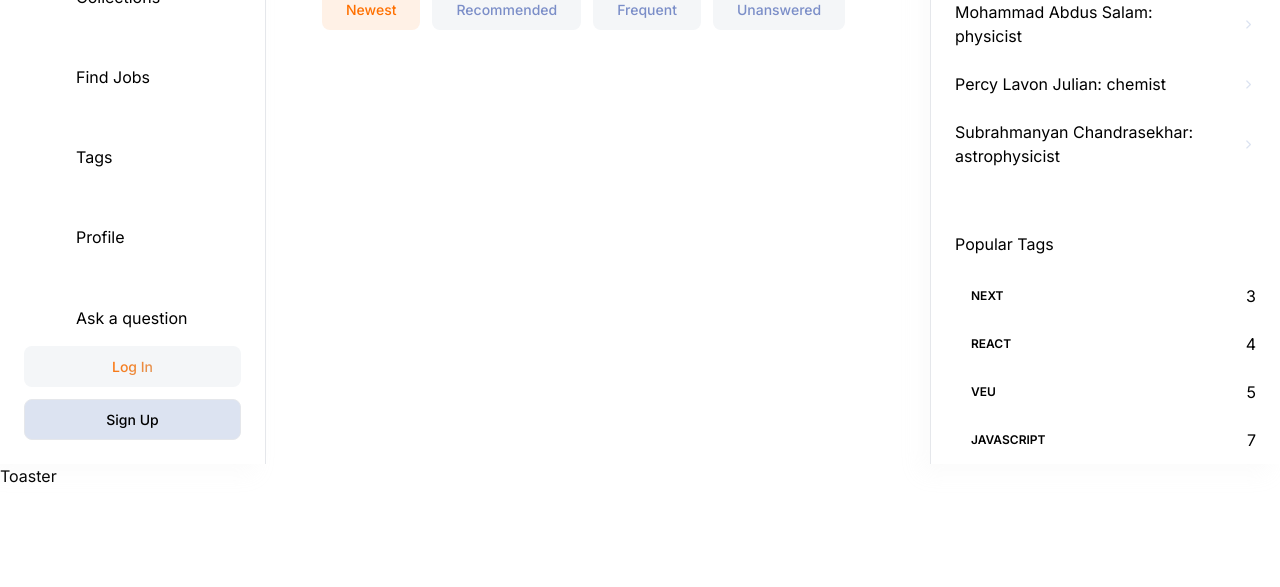
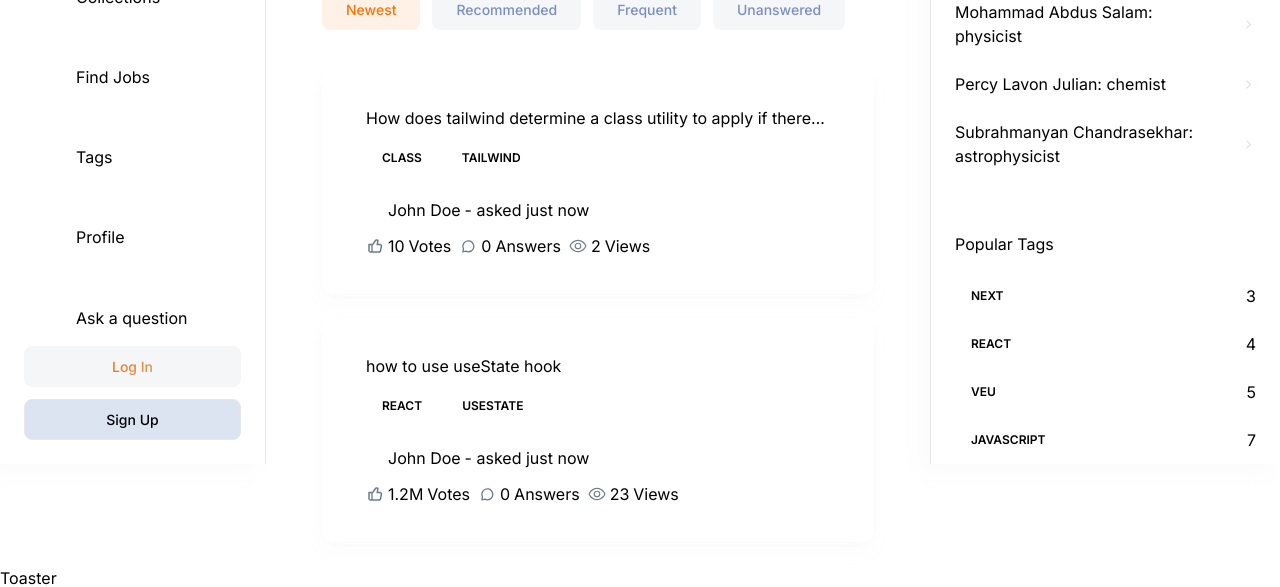
Before and after one commit to soumya098/dev_flow_nextjs13, a Next.js app: page / in a window 1280 px wide. Shown: the part 336-923 px from the top of the page. Before the commit the page ends 824 px from the top, so only its background shows below. Built offline with nearby package versions, Linux system fonts and the light colour scheme; no server answers.

Commit message:
implement questions card ui

```diff
--- a/app/(root)/(home)/page.tsx
+++ b/app/(root)/(home)/page.tsx
@@ -1,9 +1,48 @@
+import QuestionCard from '@/components/cards/QuestionCard';
 import HomeFilter from '@/components/home/HomeFilter';
 import Filter from '@/components/shared/Filter';
+import NoResult from '@/components/shared/NoResult';
 import LocalSearchBar from '@/components/shared/search/LocalSearchBar';
 import { Button } from '@/components/ui/button';
 import { HomePageFilters } from '@/constants/filters';
 import Link from 'next/link';
+
+const questions = [
+	{
+		_id: '1',
+		title: 'How does tailwind determine a class utility to apply if there are competing classes within a component?',
+		tags: [
+			{ _id: '1', name: 'class' },
+			{ _id: '2', name: 'tailwind' }
+		],
+		author: {
+			_id: 'author1',
+			name: 'John Doe',
+			picture: 'john-doe.jpg'
+		},
+		upVotes: 10,
+		views: 2,
+		answers: [],
+		createdAt: new Date('2023-10-22T16:00:04.481Z')
+	},
+	{
+		_id: '2',
+		title: 'how to use useState hook',
+		tags: [
+			{ _id: '5', name: 'react' },
+			{ _id: '7', name: 'useState' }
+		],
+		author: {
+			_id: 'author1',
+			name: 'John Doe',
+			picture: 'john-doe.jpg'
+		},
+		upVotes: 1204540,
+		views: 23,
+		answers: [],
+		createdAt: new Date('2023-10-22T16:00:04.481Z')
+	}
+];
 
 const Home = () => {
 	return (
@@ -23,6 +62,32 @@
 			</div>
 
 			<HomeFilter />
+
+			<div className='mt-10 flex w-full flex-col gap-6'>
+				{questions.length > 0 ? (
+					questions.map((question) => (
+						<QuestionCard
+							key={question._id}
+							id={question._id}
+							title={question.title}
+							tags={question.tags}
+							author={question.author}
+							upVotes={question.upVotes}
+							views={question.views}
+							answers={question.answers}
+							createdAt={question.createdAt}
+						/>
+					))
+				) : (
+					<NoResult
+						title='There&#39;s no question to show'
+						desc='Be the first to break the silence! 🚀 Ask a Question and kickstart the discussion. our query could be the next big thing others learn from.
+            Get involved! 💡'
+						link='/ask-question'
+						linkText='Ask a Question'
+					/>
+				)}
+			</div>
 		</>
 	);
 };
--- /dev/null
+++ b/components/cards/QuestionCard.tsx
@@ -0,0 +1,86 @@
+import Link from 'next/link';
+import React from 'react';
+import RenderTag from '../shared/RenderTag';
+import Metric from '../shared/Metric';
+import { formatNumber, getTimestamps } from '@/lib/utils';
+
+interface Props {
+	id: string;
+	title: string;
+	tags: {
+		_id: string;
+		name: string;
+	}[];
+	author: {
+		_id: string;
+		name: string;
+		picture: string;
+	};
+	views: number;
+	upVotes: number;
+	answers: Array<object>;
+	createdAt: Date;
+}
+
+const QuestionCard = ({ id, title, tags, author, views, upVotes, answers, createdAt }: Props) => {
+	return (
+		<div className='card-wrapper rounded-[10px] p-9 sm:px-11'>
+			<div className='flex flex-col-reverse items-start justify-between gap-6 sm:flex-row'>
+				<div>
+					<span className='subtle-regular text-dark400_light700 line-clamp-1 flex sm:hidden'>{getTimestamps(createdAt)}</span>
+
+					<Link href={`/questions/${id}`}>
+						<h3 className='sm:h3-semibold base-semibold text-dark200_light900 line-clamp-1 flex-1'>{title}</h3>
+					</Link>
+				</div>
+				{/* todo: if signed in add edit/ delete  */}
+			</div>
+
+			<div className='mt-3 flex flex-wrap gap-2 '>
+				{tags.map((tag) => (
+					<RenderTag key={tag._id} id={tag._id} name={tag.name} />
+				))}
+			</div>
+
+			<div className='flex-between mt-6 w-full flex-wrap gap-3'>
+				<div className='flex'>
+					<Metric
+						imgUrl={`/assets/icons/avatar.svg`}
+						alt='user'
+						value={author.name}
+						title={` - asked ${getTimestamps(createdAt)}`}
+						textStyles='body-medium text-dark400_light700'
+						href={`/profile/${author._id}`}
+						isAuthor
+					/>
+				</div>
+
+				<div className='flex-between gap-2'>
+					<Metric
+						imgUrl='/assets/icons/like.svg'
+						alt='upVotes'
+						value={formatNumber(upVotes)}
+						title=' Votes'
+						textStyles='small-medium text-dark400_light800'
+					/>
+					<Metric
+						imgUrl='/assets/icons/message.svg'
+						alt='answers'
+						value={formatNumber(answers.length)}
+						title=' Answers'
+						textStyles='small-medium text-dark400_light800'
+					/>
+					<Metric
+						imgUrl='/assets/icons/eye.svg'
+						alt='views'
+						value={formatNumber(views)}
+						title=' Views'
+						textStyles='small-medium text-dark400_light800'
+					/>
+				</div>
+			</div>
+		</div>
+	);
+};
+
+export default QuestionCard;
--- /dev/null
+++ b/components/shared/Metric.tsx
@@ -0,0 +1,35 @@
+import Image from 'next/image';
+import Link from 'next/link';
+import React from 'react';
+
+interface Props {
+	imgUrl: string;
+	alt: string;
+	value: string | number;
+	title: string;
+	href?: string;
+	textStyles?: string;
+	isAuthor?: boolean;
+}
+const Metric = ({ imgUrl, alt, value, title, href, textStyles, isAuthor }: Props) => {
+	const metricContent = (
+		<>
+			<Image src={imgUrl} alt={alt} width={18} height={18} className={`object-contain ${href ? 'invert-colors rounded-full' : ''}`} />
+			<p className={`${textStyles} flex items-center gap-1`}>
+				{value} <span className={`small-regular line-clamp-1 ${isAuthor ? 'max-sm:hidden' : ''} `}>{title}</span>
+			</p>
+		</>
+	);
+
+	if (href) {
+		return (
+			<Link href={href} className='flex-center gap-1'>
+				{metricContent}
+			</Link>
+		);
+	} else {
+		return <div className='flex-center flex-wrap gap-1'>{metricContent}</div>;
+	}
+};
+
+export default Metric;
--- /dev/null
+++ b/components/shared/NoResult.tsx
@@ -0,0 +1,41 @@
+import Image from 'next/image';
+import Link from 'next/link';
+import React from 'react';
+import { Button } from '../ui/button';
+
+interface Props {
+	title: string;
+	desc: string;
+	link: string;
+	linkText: string;
+}
+
+const NoResult = ({ title, desc, link, linkText }: Props) => {
+	return (
+		<div className='flex-center mt-10 w-full flex-col'>
+			<Image
+				src='/assets/images/light-illustration.png'
+				alt='No result illustration'
+				width={270}
+				height={200}
+				className='block object-contain dark:hidden'
+			/>
+			<Image
+				src='/assets/images/dark-illustration.png'
+				alt='No result illustration'
+				width={270}
+				height={200}
+				className='hidden object-contain dark:flex'
+			/>
+
+			<h2 className='h2-bold text-dark200_light900 mt-8'>{title}</h2>
+			<p className='body-regular text-dark500_light700 my-3.5 max-w-md text-center'>{desc}</p>
+
+			<Link href={link}>
+				<Button className='primary-gradient paragraph-medium min-h-[46px] px-4 py-3 !text-light-900'>{linkText}</Button>
+			</Link>
+		</div>
+	);
+};
+
+export default NoResult;
--- a/lib/utils.ts
+++ b/lib/utils.ts
@@ -1,6 +1,51 @@
-import { type ClassValue, clsx } from "clsx"
-import { twMerge } from "tailwind-merge"
+import { type ClassValue, clsx } from 'clsx';
+import { twMerge } from 'tailwind-merge';
 
 export function cn(...inputs: ClassValue[]) {
-  return twMerge(clsx(inputs))
+	return twMerge(clsx(inputs));
 }
+
+export const getTimestamps = (date: Date): string => {
+	const currentDate = new Date();
+	const timeDifference = currentDate.getTime() - date.getTime();
+
+	// Define time units in milliseconds
+	const minute = 60 * 1000;
+	const hour = 60 * minute;
+	const day = 24 * hour;
+	const week = 7 * day;
+	const month = 30 * day;
+	const year = 365 * day;
+
+	if (timeDifference < minute) {
+		return 'just now';
+	} else if (timeDifference < hour) {
+		const minutesAgo = Math.floor(timeDifference / minute);
+		return `${minutesAgo} minute${minutesAgo > 1 ? 's' : ''} ago`;
+	} else if (timeDifference < day) {
+		const hoursAgo = Math.floor(timeDifference / hour);
+		return `${hoursAgo} hour${hoursAgo > 1 ? 's' : ''} ago`;
+	} else if (timeDifference < week) {
+		const daysAgo = Math.floor(timeDifference / day);
+		return `${daysAgo} day${daysAgo > 1 ? 's' : ''} ago`;
+	} else if (timeDifference < month) {
+		const weeksAgo = Math.floor(timeDifference / week);
+		return `${weeksAgo} week${weeksAgo > 1 ? 's' : ''} ago`;
+	} else if (timeDifference < year) {
+		const monthsAgo = Math.floor(timeDifference / month);
+		return `${monthsAgo} month${monthsAgo > 1 ? 's' : ''} ago`;
+	} else {
+		const yearsAgo = Math.floor(timeDifference / year);
+		return `${yearsAgo} year${yearsAgo > 1 ? 's' : ''} ago`;
+	}
+};
+
+export const formatNumber = (number: number): string => {
+	if (number >= 100000) {
+		return `${(number / 1000000).toFixed(1)}M`;
+	} else if (number >= 1000) {
+		return `${(number / 1000).toFixed(1)}K`;
+	} else {
+		return number.toString();
+	}
+};
```
